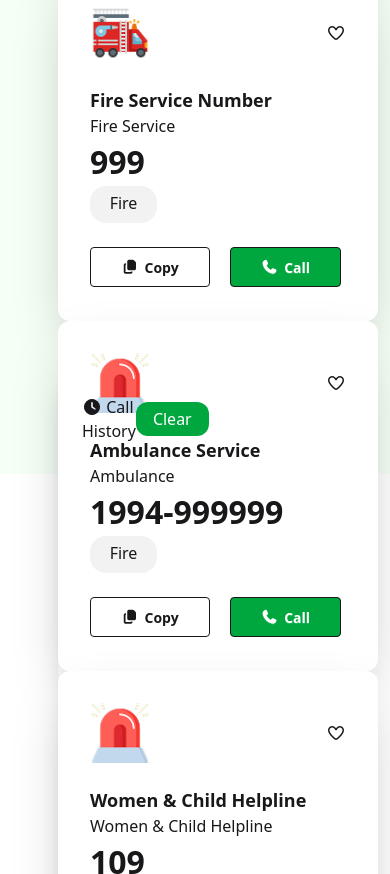
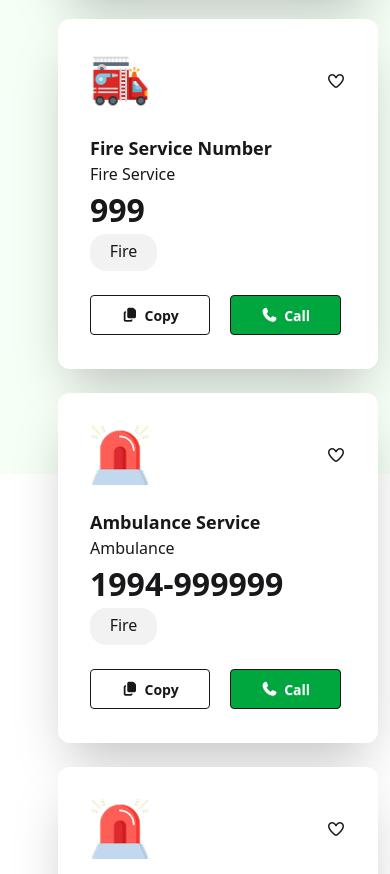
Before and after one commit to nakib233/B12-A5-Emergency-Hotline, a plain HTML site: page index.html in a window 390 px wide. Shown: the part 1126-2000 px from the top of the page. Drawn offline with nearby package versions, Linux system fonts and the light colour scheme.

Commit message:
attempted to make it responsive

```diff
--- a/Js-file/script.js
+++ b/Js-file/script.js
@@ -36,7 +36,7 @@ function callFunction(sector, hotLine) {
     div.innerHTML = `
 
      <div
-            class="flex justify-between p-[16px] mx-[24px] bg-[#fafafa] rounded-[12px]"
+            class="flex justify-between p-[16px] mx-[24px] my-[20px] bg-[#fafafa] rounded-[12px]"
           >
             <div>
               <h1 class="font-bold">${data.service}</h1>
@@ -114,3 +114,12 @@ call_btns[7].addEventListener("click", function () {
 call_btns[8].addEventListener("click", function () {
   callFunction("Bangladesh Railway Helpline Number", 163);
 });
+
+// Clearing the call history section
+
+document.getElementById("clear_button").addEventListener("click", function () {
+  callHistory.length = 0;
+
+  const historyContainer = document.getElementById("call_history_container");
+  historyContainer.innerHTML = "";
+});
--- a/index.html
+++ b/index.html
@@ -72,7 +72,9 @@
 
     <section class="m-[58px] md:flex justify-between gap-[30px] h-[100vh]">
       <!-- Buttons Section-->
-      <div class="h-[1100px] grid grid-cols-1 md:grid-cols-3 w-[75%]">
+      <div
+        class="grid grid-cols-1 sm:grid-cols-2 md:grid-cols-3 gap-6 w-full md:w-3/4"
+      >
         <!-- Buttons -->
         <!-- Button1 -->
 
@@ -385,16 +387,24 @@
 
       <!-- Call History Section -->
 
-      <div class="rounded-[12px] shadow-xl w-[28%] h-[1100px] bg-white">
+      <div
+        class="rounded-[12px] md:w-1/4 md:mt-0 shadow-xl w-[28%] h-[1100px] bg-white"
+      >
         <div class="flex justify-between items-center p-[24px]">
           <div><i class="fa-solid fa-clock"></i> Call History</div>
 
-          <button class="bg-[#00A63E] text-white rounded-xl px-[17px] py-[5px]">
+          <button
+            id="clear_button"
+            class="btn bg-[#00A63E] text-white btn-outline px-[30px] py-[10px] rounded-3xl"
+          >
             Clear
           </button>
         </div>
 
-        <div id="call_history_container" class="h-[500px]"></div>
+        <div
+          id="call_history_container"
+          class="h-[500px] w-[100vw] md:h-[600px] overflow-y-auto p-4"
+        ></div>
       </div>
     </section>
 
```
